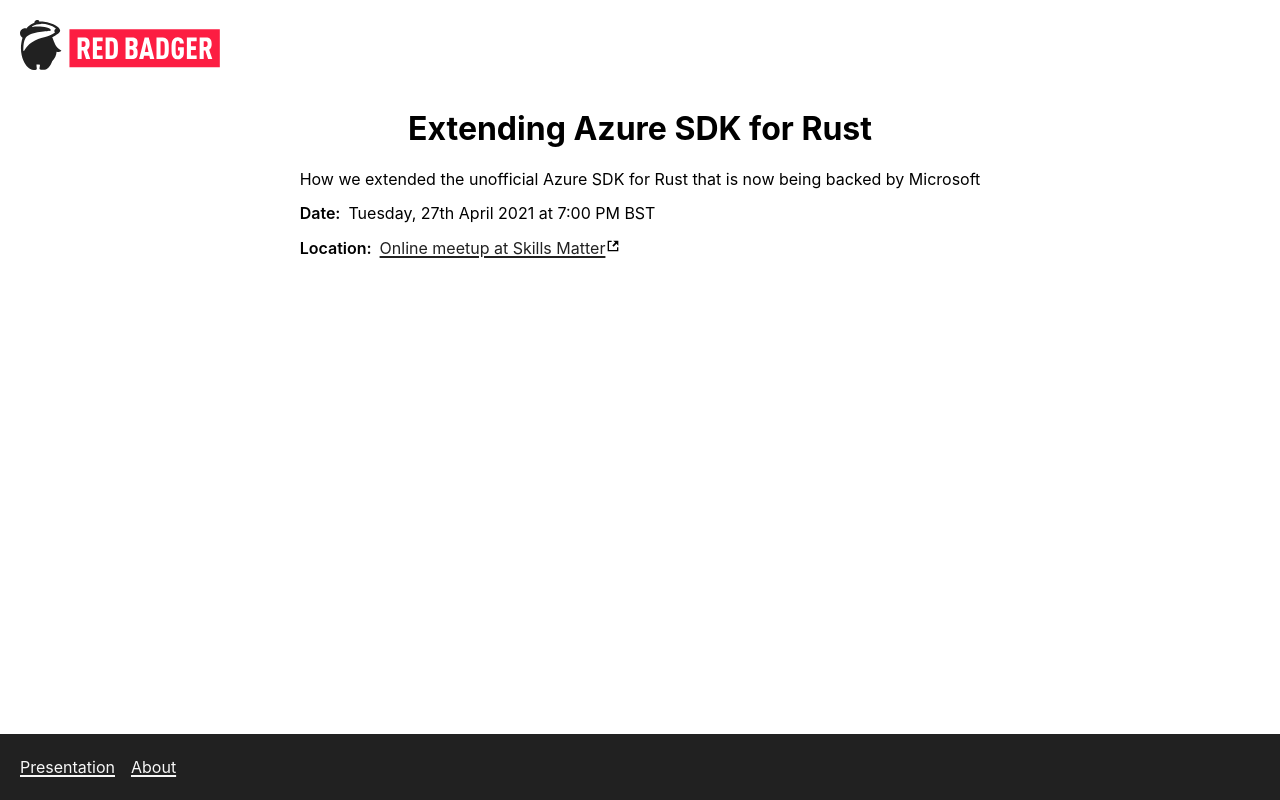
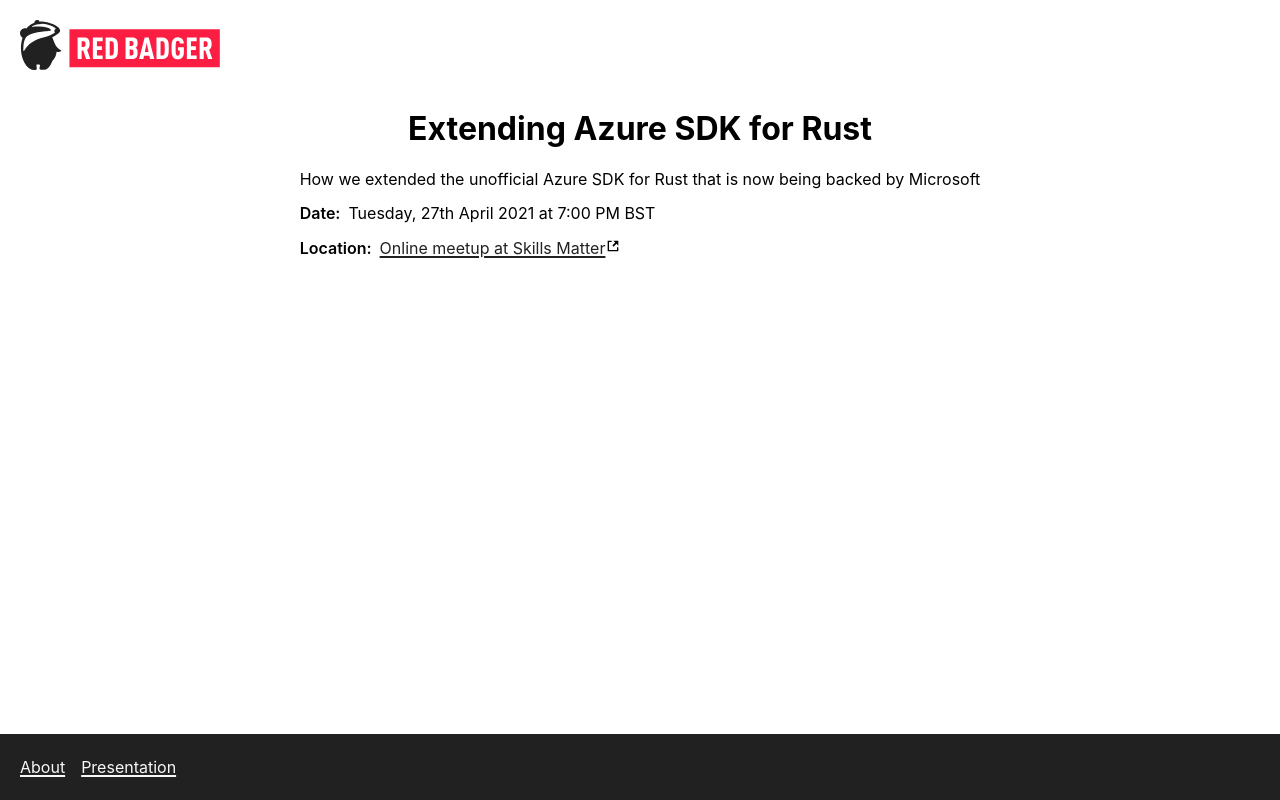
Before and after one commit to redbadger/rusty-azure, a React (Create React App) app: page / in a window 1280 px wide. Built offline with nearby package versions, Linux system fonts and the light colour scheme.

Commit message:
Conditional rendered nav links

```diff
--- a/src/components/footer.tsx
+++ b/src/components/footer.tsx
@@ -1,6 +1,7 @@
-import React from 'react';
+import React, { useEffect, useState } from 'react';
 import { Link } from 'react-router-dom';
 import styled from 'styled-components';
+import { useHistory } from 'react-router-dom';
 
 const StyledFooter = styled.footer`
   background-color: var(--black);
@@ -8,7 +9,6 @@
 
   ul {
     display: flex;
-    /* justify-content: center; */
     list-style: none;
     margin: 0;
     padding: 0;
@@ -23,17 +23,28 @@
   }
 `;
 
-const Navigation: React.FC = () => (
+const Navigation: React.FC = () => {
+  const [isHome, setIsHome] = useState(true);
+  const {
+    location: { pathname },
+  } = useHistory();
+
+  useEffect(() => {
+    pathname === '/about' ? setIsHome(false) : setIsHome(true);
+  }, [isHome, pathname]);
+
+  return (
     <StyledFooter>
       <ul>
         <li>
-        <Link to="/presentation">Presentation</Link>
+          {isHome ? <Link to="/about">About</Link> : <Link to="/">Home</Link>}
         </li>
         <li>
-        <Link to="/about">About</Link>
+          <Link to="/presentation">Presentation</Link>
         </li>
       </ul>
     </StyledFooter>
   );
+};
 
 export default Navigation;
```
Lines whose indentation alone changed are shown as unchanged.
